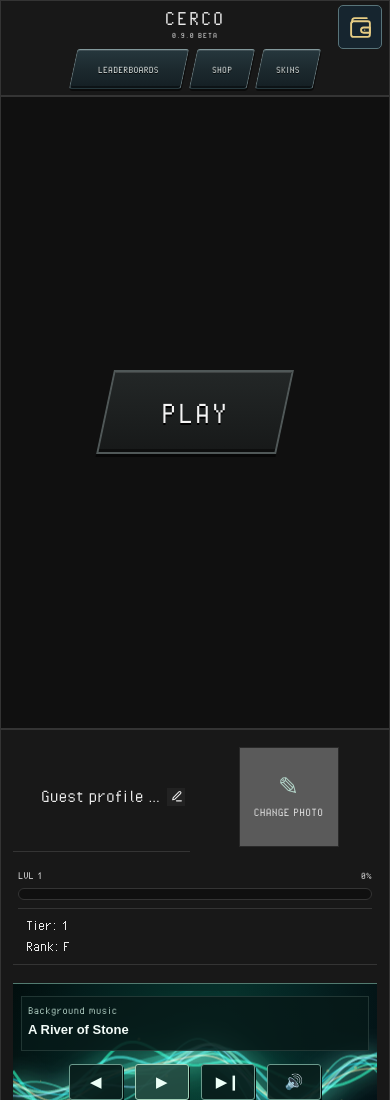
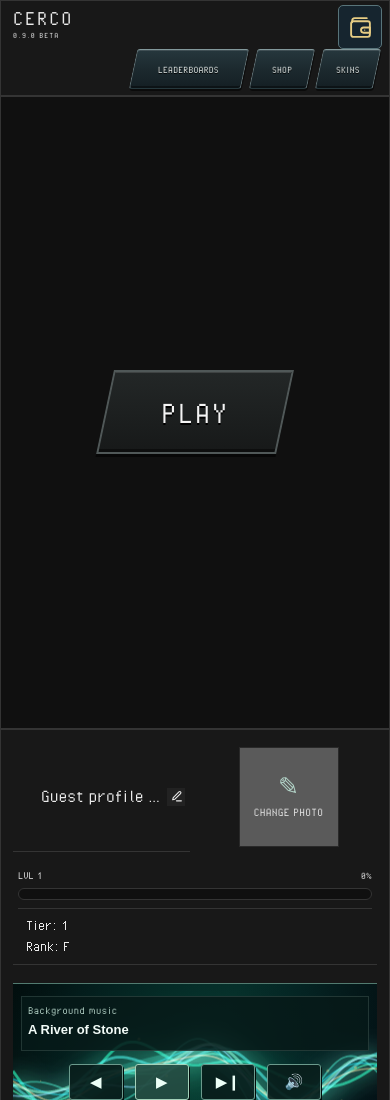
Before and after one commit to Atanatus/cerco, a website: page index.html in a window 390 px wide. Shown: the top 1100 px of the page. Drawn offline with Linux system fonts and the light colour scheme; no server answers; grey boxes are pictures that could not be loaded.

Commit message:
fix(ui): align CERCO left and navigation beside wallet

```diff
--- a/index.html
+++ b/index.html
@@ -12,6 +12,7 @@
   <link rel="stylesheet" href="./src/css/ui-op50.css">
   <link rel="stylesheet" href="./src/css/ui-op52.css">
   <link rel="stylesheet" href="./src/css/ui-op53c.css">
+  <link rel="stylesheet" href="./src/css/ui-op55.css">
   <script src="./src/js/guest-profile.js" defer></script>
   <script src="./src/js/economy-client.js" defer></script>
   <script src="./src/js/ui-op50.js" defer></script>
--- /dev/null
+++ b/src/css/ui-op55.css
@@ -0,0 +1,62 @@
+/* CERCO OP55 — Inverted header layout.
+   CERCO left / navigation right / wallet far right.
+   Existing nodes, listeners and buttons are preserved. */
+
+/* Desktop: identity anchored to the left. */
+.app > .header .cerco-header-brand {
+  position: absolute;
+  top: 50%;
+  left: 16px;
+  right: auto;
+  transform: translateY(-50%);
+  display: flex;
+  flex-direction: column;
+  align-items: flex-start;
+  justify-content: center;
+  width: max-content;
+  max-width: calc(100% - 80px);
+  margin: 0;
+  text-align: left;
+}
+
+/* Desktop: navigation occupies the space before WALLET. */
+.app > .header .cerco-global-nav {
+  position: absolute;
+  top: 50%;
+  left: auto;
+  right: 64px;
+  bottom: auto;
+  transform: translateY(-50%);
+  display: flex;
+  flex-direction: row;
+  justify-content: flex-end;
+  align-items: center;
+  width: max-content;
+  margin: 0;
+}
+
+/* The original wallet position remains unchanged. */
+
+/* Compact screens: two-row header, no overlap.
+   CERCO upper-left, WALLET upper-right,
+   global navigation on the lower row, aligned right. */
+@media (max-width: 680px) {
+  .app > .header .cerco-header-brand {
+    top: 5px;
+    left: 12px;
+    right: auto;
+    transform: none;
+    align-items: flex-start;
+    text-align: left;
+  }
+
+  .app > .header .cerco-global-nav {
+    top: auto;
+    bottom: 6px;
+    left: auto;
+    right: 12px;
+    transform: none;
+    justify-content: flex-end;
+    width: max-content;
+  }
+}
```
Also changed, not shown: tests/browser-smoke.cjs (+11 -6 lines).
